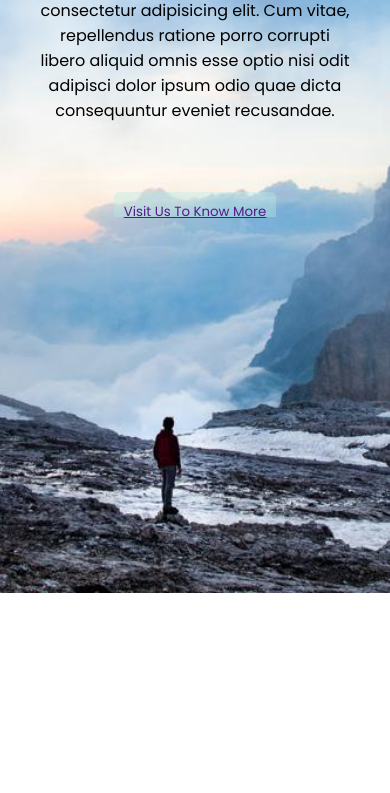
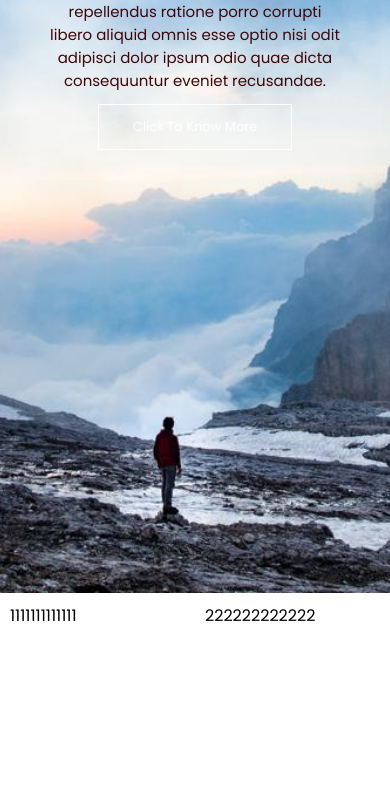
Before and after one commit to Kingsings01/html-css-website, a plain HTML site: page index.html in a window 390 px wide. Shown: the part 251-1044 px from the top of the page. Before the commit the page ends 844 px from the top, so only its background shows below. Drawn offline with Linux system fonts and the light colour scheme.

Commit message:
HomePage & footer

```diff
--- a/index.html
+++ b/index.html
@@ -30,13 +30,18 @@
         <h1>World's Biggest University</h1>
         <p>
           Lorem ipsum dolor, sit amet consectetur adipisicing elit. Cum vitae,
+          <br />
           repellendus ratione porro corrupti libero aliquid omnis esse optio
-          nisi odit adipisci dolor ipsum odio quae dicta consequuntur eveniet
-          recusandae.
+          nisi odit adipisci dolor ipsum odio quae dicta <br />
+          consequuntur eveniet recusandae.
         </p>
-        <button class="More-btn">
-          <a href="">Visit Us To Know More</a>
-        </button>
+        <a href="" class="hero-btn">Click To Know More</a>
+      </div>
+    </section>
+    <section class="footer">
+      <div class="container">
+        <div class="intro-div">1111111111111</div>
+        <div class="contact-us">222222222222</div>
       </div>
     </section>
   </body>
--- a/styles.css
+++ b/styles.css
@@ -1,8 +1,8 @@
-*{
+* {
   margin: 0;
   padding: 0;
+  box-sizing: border-box;
   font-family: 'Poppins', sans-serif;
-  /* font-family: 'Roboto', sans-serif; */
 }
 
  .header {
@@ -59,27 +59,57 @@ nav li:hover::after {
 .text-div {
   text-align: center;
   margin-top: 5rem;
-  align-self: center;
 }
 div h1 {
   color: brown;
+  font-size: 60px;
+  font-family: 'Roboto', serif;
 }
 div p {
-  width: 80%;
-  padding: 5% 10%;
+  color: rgb(63, 6, 6);
+  width: 75%;
+  margin: 3% 12.5% ;
+  font-size: 15px;
 }
 
-.More-btn {
-  padding: 10px 10px 0px 10px;
-  border: none;
-  border-radius: 5px 5px 0px 0px;
-  background-color: rgba(182, 233, 230, 0.384);
-  height: 25px;
+.hero-btn {
   cursor: pointer;
-  margin-top: 50px;
+  color: white;
+  border: 1px solid white;
+  font-size: 13px;
+  padding: 12px 34px;
+  background: transparent;
+  position: relative;
+  display: inline-block;
+  text-decoration: none;
 }
-.More-btn:hover {
-  background-color: rgba(211, 48, 48, 0.411);
-  transition: 0.5s;
-  /* color: white; */
+.hero-btn:hover {
+  border: 1px solid #f44336;
+  background: brown;
+  transition: 1s;
 }
+
+@media(max-width: 700px) {
+  .text-div h1{
+    font-size: 20px;
+  }
+  /* .nav-links{
+    position: absolute;
+    background-color: #f44336;
+  } */
+}
+_________________________
+.container {
+  background-color: #f0f0f0;
+}
+.intro-div, .contact-us {
+  width: 50%;
+  padding: 10px;
+  height: 200px;
+}
+.intro-div {
+  float: left;
+}
+.contact-us {
+  float: right;
+}
```
